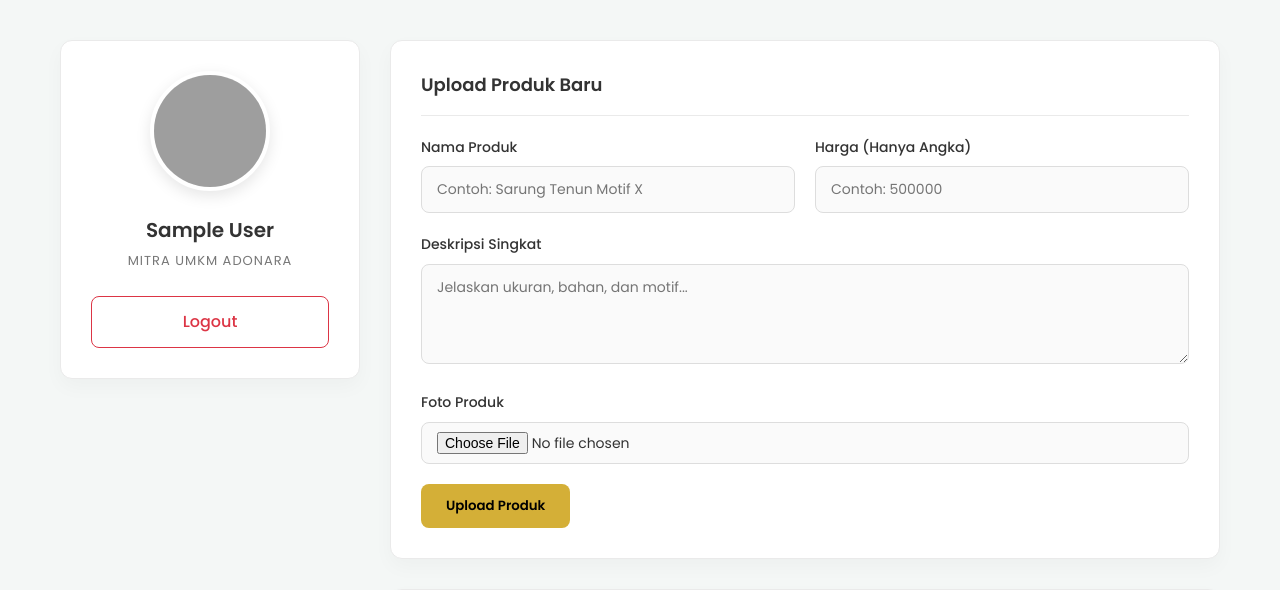
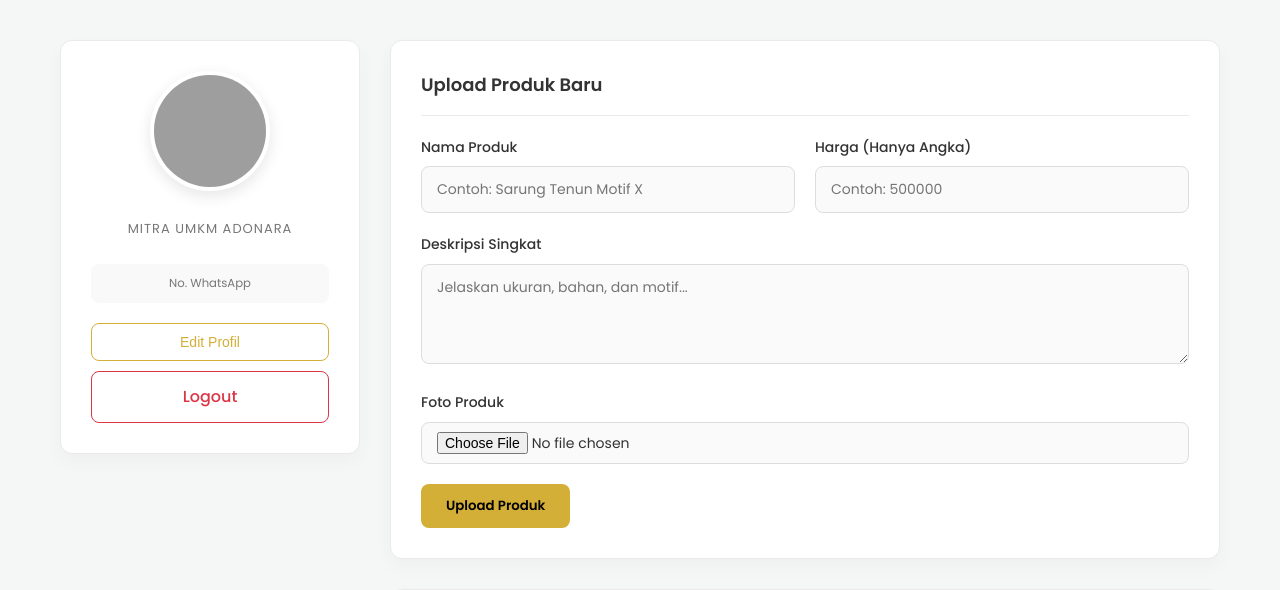
Before and after one commit to eka424/budayaadonara, a PHP site: page /dashboard_umkm.php in a window 1280 px wide. Shown: the top 590 px of the page. Run offline with PHP 8.4, Linux system fonts and the light colour scheme; the visitor is signed in with stand-in values (Sample User, id 1); data that the repository does not hold is empty; grey boxes are pictures that could not be loaded.

Commit message:
update perbaikan kode

```diff
--- a/public_html/dashboard_umkm.php
+++ b/public_html/dashboard_umkm.php
@@ -14,6 +14,28 @@
 
 $id_umkm = $_SESSION['umkm_id'];
 $pesan = '';
+$pesan_profil = '';
+
+// ==========================================
+// LOGIKA UPDATE PROFIL UMKM
+// ==========================================
+if (isset($_POST['update_profil'])) {
+    $nama_usaha_baru = mysqli_real_escape_string($koneksi, trim($_POST['nama_usaha']));
+    $no_wa_baru = mysqli_real_escape_string($koneksi, trim($_POST['no_wa']));
+
+    $q_update_profil = "UPDATE tb_umkm SET nama_usaha='$nama_usaha_baru', no_wa='$no_wa_baru' WHERE id='$id_umkm'";
+
+    if (mysqli_query($koneksi, $q_update_profil)) {
+        $_SESSION['umkm_nama'] = $nama_usaha_baru; // Update session
+        $pesan_profil = "<div class='alert success'>Profil berhasil diperbarui.</div>";
+    } else {
+        $pesan_profil = "<div class='alert error'>Gagal memperbarui profil: " . mysqli_error($koneksi) . "</div>";
+    }
+}
+
+// Ambil data profil terbaru untuk ditampilkan
+$q_profil = mysqli_query($koneksi, "SELECT * FROM tb_umkm WHERE id='$id_umkm'");
+$d_profil = mysqli_fetch_assoc($q_profil);
 
 // ==========================================
 // LOGIKA HAPUS PRODUK
@@ -112,7 +134,7 @@
 }
 
 // ==========================================
-// PERSIAPAN DATA UNTUK FORM EDIT
+// PERSIAPAN DATA UNTUK FORM EDIT PRODUK
 // ==========================================
 $is_edit = false;
 $e_id = ''; $e_nama = ''; $e_harga = ''; $e_desk = ''; $e_foto = '';
@@ -164,6 +186,10 @@
         .profile-avatar { width: 120px; height: 120px; border-radius: 50%; object-fit: cover; border: 4px solid #fff; box-shadow: 0 5px 15px rgba(0,0,0,0.1); margin-bottom: 15px; background-color: #eee; }
         .profile-name { font-size: 20px; font-weight: 600; margin-bottom: 5px; color: var(--text-main); }
         .profile-role { font-size: 13px; color: var(--text-muted); margin-bottom: 25px; text-transform: uppercase; letter-spacing: 1px; }
+        .profile-wa { font-size: 14px; background: #f9f9f9; padding: 10px; border-radius: 8px; margin-bottom: 20px; color: var(--text-main); }
+
+        .btn-edit-profil { display: block; width: 100%; padding: 10px; background: #fff; color: var(--primary); border: 1px solid var(--primary); text-decoration: none; border-radius: 8px; font-weight: 500; font-size: 14px; transition: all 0.3s ease; margin-bottom: 10px; cursor: pointer; }
+        .btn-edit-profil:hover { background: var(--primary); color: #fff; }
 
         .btn-logout { display: block; width: 100%; padding: 12px; background: #fff; color: #dc3545; border: 1px solid #dc3545; text-decoration: none; border-radius: 8px; font-weight: 500; transition: all 0.3s ease; }
         .btn-logout:hover { background: #dc3545; color: #fff; }
@@ -204,12 +230,18 @@
         .alert.error { background-color: #ffeaea; color: #d93025; border: 1px solid #f5c6c6; }
         .alert.success { background-color: #e6f4ea; color: #137333; border: 1px solid #ceead6; }
 
-        /* Action Buttons di Table */
         .btn-sm { padding: 6px 12px; border-radius: 6px; font-size: 12px; font-weight: 500; text-decoration: none; transition: 0.3s; display: inline-block; margin-right: 5px; margin-bottom: 5px; }
         .btn-edit { background-color: #e8f0fe; color: #1a73e8; border: 1px solid #d2e3fc; }
         .btn-edit:hover { background-color: #1a73e8; color: #fff; }
         .btn-delete { background-color: #ffeaea; color: #d93025; border: 1px solid #f5c6c6; }
         .btn-delete:hover { background-color: #d93025; color: #fff; }
+
+        /* Modal Styles */
+        .modal-overlay { display: none; position: fixed; top: 0; left: 0; width: 100%; height: 100%; background: rgba(0,0,0,0.5); z-index: 9999; align-items: center; justify-content: center; padding: 20px; }
+        .modal-content { background: var(--bg-card); width: 100%; max-width: 450px; padding: 30px; border-radius: 12px; box-shadow: 0 10px 30px rgba(0,0,0,0.1); animation: slideDown 0.3s ease; }
+        @keyframes slideDown { from { transform: translateY(-20px); opacity: 0; } to { transform: translateY(0); opacity: 1; } }
+        .close-modal { float: right; font-size: 24px; cursor: pointer; color: var(--text-muted); line-height: 1; }
+        .close-modal:hover { color: var(--text-main); }
 
         @media (max-width: 992px) {
             .dashboard-wrapper { grid-template-columns: 1fr; }
@@ -222,15 +254,23 @@
 
         <!-- Sidebar Profile -->
         <aside class="profile-sidebar card">
-            <img src="https://ui-avatars.com/api/?name=<?= urlencode($_SESSION['umkm_nama']); ?>&background=d4af37&color=000" alt="Profile" class="profile-avatar">
-            <h2 class="profile-name"><?= htmlspecialchars($_SESSION['umkm_nama']); ?></h2>
+            <img src="https://ui-avatars.com/api/?name=<?= urlencode($d_profil['nama_usaha']); ?>&background=d4af37&color=000" alt="Profile" class="profile-avatar">
+            <h2 class="profile-name"><?= htmlspecialchars($d_profil['nama_usaha']); ?></h2>
             <div class="profile-role">Mitra UMKM Adonara</div>
+
+            <div class="profile-wa">
+                <small style="color: var(--text-muted); display: block;">No. WhatsApp</small>
+                <strong><?= htmlspecialchars($d_profil['no_wa']); ?></strong>
+            </div>
+
+            <button onclick="document.getElementById('modal-profil').style.display='flex'" class="btn-edit-profil">Edit Profil</button>
             <a href="logout_umkm.php" class="btn-logout">Logout</a>
         </aside>
 
         <!-- Main Content -->
         <main class="main-content">
 
+            <?= $pesan_profil; ?>
             <?= $pesan; ?>
 
             <!-- Form Card (Dinasti Upload / Edit) -->
@@ -241,7 +281,6 @@
 
                 <form action="dashboard_umkm.php" method="POST" enctype="multipart/form-data">
                     <?php if($is_edit): ?>
-                        <!-- Input hidden untuk identitas data yang diedit -->
                         <input type="hidden" name="id_produk" value="<?= $e_id ?>">
                         <input type="hidden" name="foto_lama" value="<?= $e_foto ?>">
                     <?php endif; ?>
@@ -269,7 +308,6 @@
                                 <img src="assets/uploads/foto/<?= $e_foto ?>" width="80" style="border-radius: 6px; border: 1px solid #ddd;">
                             </div>
                         <?php endif; ?>
-                        <!-- Require file hanya jika sedang upload baru, jika edit sifatnya opsional -->
                         <input type="file" name="foto" class="form-control" accept="image/*" <?= $is_edit ? '' : 'required' ?> style="padding: 9px 15px;">
                     </div>
 
@@ -334,5 +372,34 @@
 
         </main>
     </div>
+
+    <!-- Modal Edit Profil -->
+    <div id="modal-profil" class="modal-overlay">
+        <div class="modal-content">
+            <span class="close-modal" onclick="document.getElementById('modal-profil').style.display='none'">&times;</span>
+            <h3 style="margin-bottom: 20px; font-weight: 600;">Edit Profil</h3>
+            <form action="dashboard_umkm.php" method="POST">
+                <div class="form-group">
+                    <label>Nama Usaha / Profil</label>
+                    <input type="text" name="nama_usaha" class="form-control" value="<?= htmlspecialchars($d_profil['nama_usaha']); ?>" required>
+                </div>
+                <div class="form-group">
+                    <label>Nomor WhatsApp</label>
+                    <input type="text" name="no_wa" class="form-control" value="<?= htmlspecialchars($d_profil['no_wa']); ?>" required>
+                </div>
+                <button type="submit" name="update_profil" class="btn-submit" style="width: 100%; margin-top: 10px;">Simpan Perubahan</button>
+            </form>
+        </div>
+    </div>
+
+    <script>
+        // Tutup modal bila klik di luar modal-content
+        window.onclick = function(event) {
+            var modal = document.getElementById('modal-profil');
+            if (event.target == modal) {
+                modal.style.display = "none";
+            }
+        }
+    </script>
 </body>
 </html>
```
